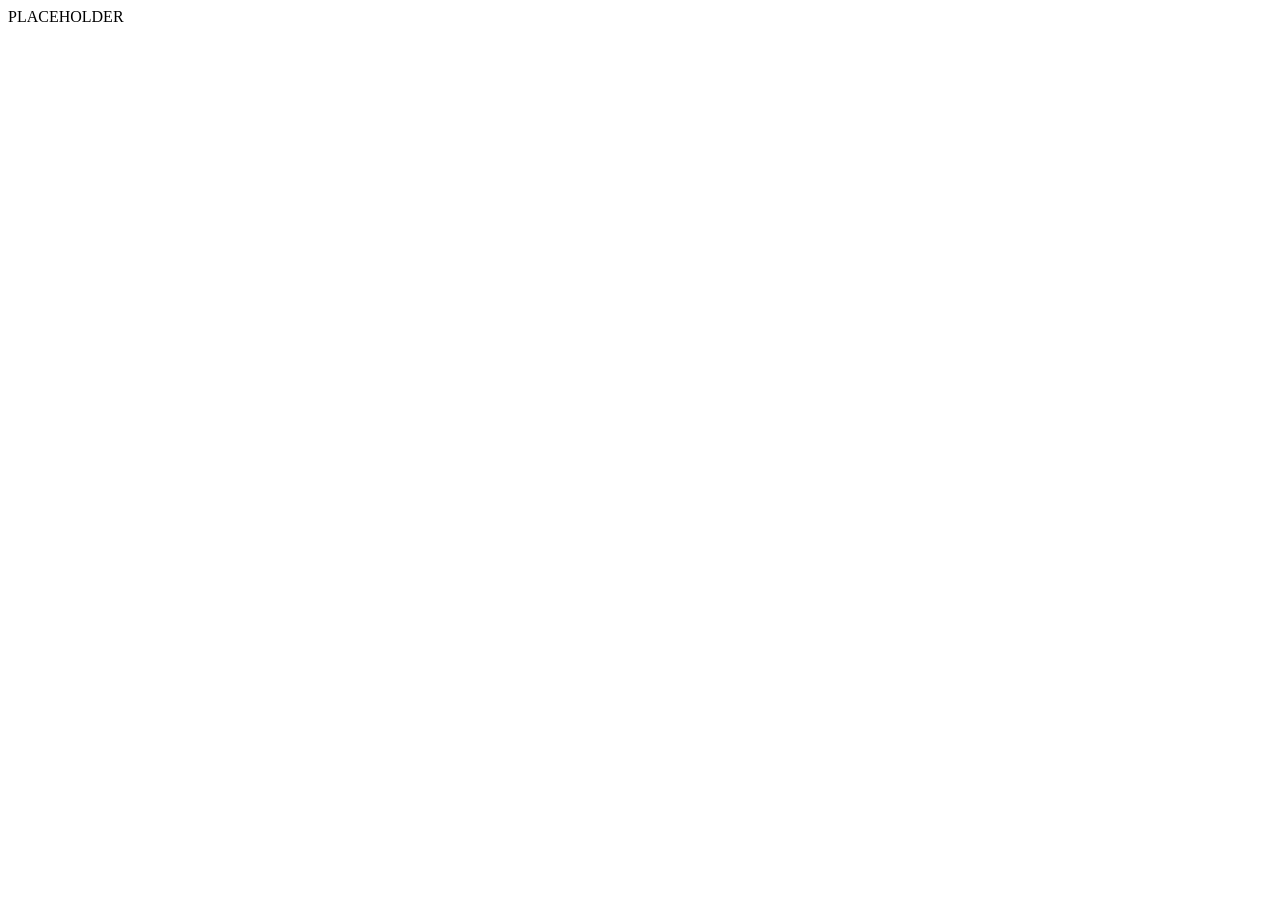
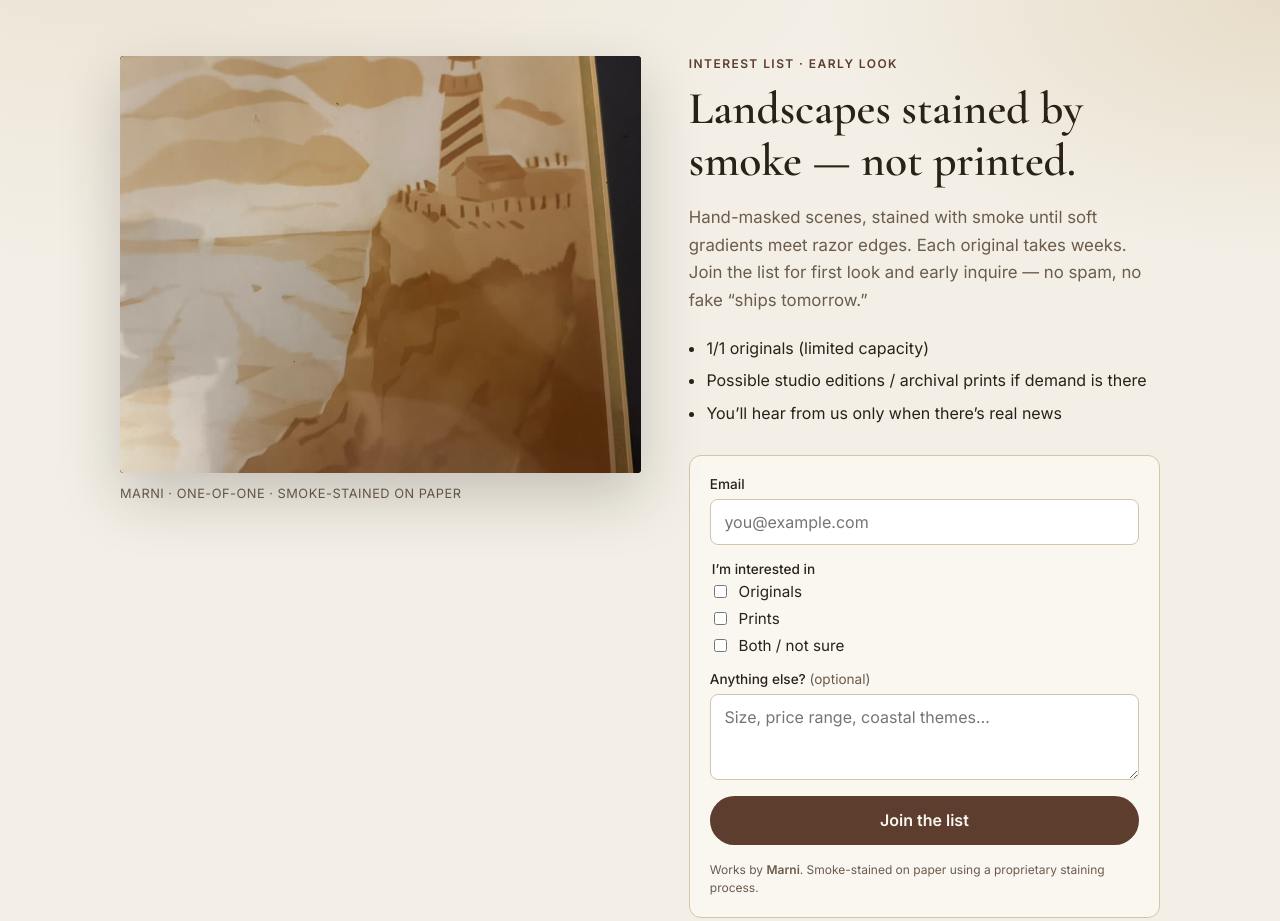
Before and after one commit to steven-d-pennington/smoke-mask-waitlist, a website: page index.html in a window 1280 px wide. Before the commit the page ends 800 px from the top, so only its background shows below. Drawn offline with nearby package versions, Linux system fonts and the light colour scheme.

Commit message:
Restore waitlist; CSS-orient and crop hero presentation

```diff
--- a/index.html
+++ b/index.html
@@ -1 +1,87 @@
-PLACEHOLDER
+<!DOCTYPE html>
+<html lang="en">
+<head>
+  <meta charset="utf-8" />
+  <meta name="viewport" content="width=device-width, initial-scale=1" />
+  <title>Marni — Interest List</title>
+  <meta name="description" content="Hand-masked landscapes stained by smoke — one-of-one originals. Join the list for first look." />
+  <meta property="og:title" content="Marni — Interest List" />
+  <meta property="og:description" content="Landscapes stained by smoke — not printed. Join the list for first look." />
+  <meta property="og:image" content="hero.jpg" />
+  <link rel="preconnect" href="https://fonts.googleapis.com" />
+  <link rel="preconnect" href="https://fonts.gstatic.com" crossorigin />
+  <link href="https://fonts.googleapis.com/css2?family=Cormorant+Garamond:ital,wght@0,500;0,600;1,500&family=Inter:wght@400;500;600&display=swap" rel="stylesheet" />
+  <link rel="stylesheet" href="styles.css" />
+  <style>
+    .frame {
+      overflow: hidden;
+      aspect-ratio: 5 / 4;
+      position: relative;
+    }
+    .frame img {
+      position: absolute;
+      inset: -8%;
+      width: 116%;
+      height: 116%;
+      max-width: none;
+      object-fit: cover;
+      object-position: center 42%;
+      transform: rotate(90deg) scale(1.08);
+      transform-origin: center center;
+      background: #1a1410;
+    }
+  </style>
+</head>
+<body>
+  <main class="page">
+    <section class="hero-panel">
+      <figure class="frame">
+        <img src="hero.jpg" alt="Smoke-stained paper artwork: striped lighthouse on a coastal cliff" width="1400" height="1120" />
+      </figure>
+      <p class="caption">Marni · one-of-one · smoke-stained on paper</p>
+    </section>
+
+    <section class="copy-panel">
+      <p class="eyebrow">Interest list · early look</p>
+      <h1>Landscapes stained by smoke — not printed.</h1>
+      <p class="lede">
+        Hand-masked scenes, stained with smoke until soft gradients meet razor edges.
+        Each original takes weeks. Join the list for first look and early inquire —
+        no spam, no fake “ships tomorrow.”
+      </p>
+      <ul class="bullets">
+        <li>1/1 originals (limited capacity)</li>
+        <li>Possible studio editions / archival prints if demand is there</li>
+        <li>You’ll hear from us only when there’s real news</li>
+      </ul>
+
+      <form class="waitlist" action="https://formsubmit.co/steve.d.pennington@gmail.com" method="POST">
+        <input type="hidden" name="_subject" value="Marni smoke art — waitlist signup" />
+        <input type="hidden" name="_captcha" value="false" />
+        <input type="hidden" name="_template" value="table" />
+        <input type="text" name="_honey" style="display:none" tabindex="-1" autocomplete="off" />
+
+        <label class="field">
+          <span>Email</span>
+          <input type="email" name="email" required placeholder="you@example.com" autocomplete="email" />
+        </label>
+
+        <fieldset class="interest">
+          <legend>I’m interested in</legend>
+          <label><input type="checkbox" name="interest" value="original" /> Originals</label>
+          <label><input type="checkbox" name="interest" value="print" /> Prints</label>
+          <label><input type="checkbox" name="interest" value="both" /> Both / not sure</label>
+        </fieldset>
+
+        <label class="field">
+          <span>Anything else? <em>(optional)</em></span>
+          <textarea name="note" rows="3" placeholder="Size, price range, coastal themes…"></textarea>
+        </label>
+
+        <button type="submit">Join the list</button>
+        <p class="fine">Works by <strong>Marni</strong>. Smoke-stained on paper using a proprietary staining process.</p>
+      </form>
+    </section>
+  </main>
+</body>
+</html>
```
